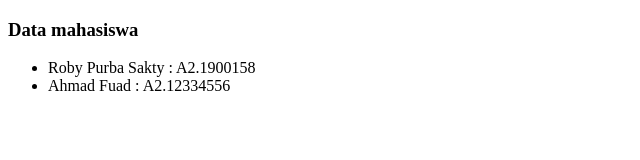
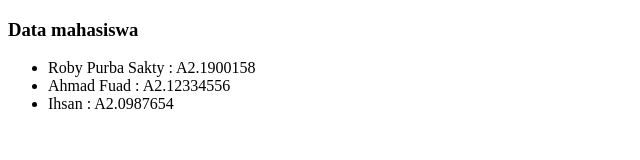
Before and after one commit to RobyPurbaSakty26/GIT, a plain HTML site: page git_Brandch_dan_merge/Mahasiswa.html in a window 1280 px wide. Shown: the whole page, without its empty margins (0-640 px from the left). Drawn offline with Linux system fonts and the light colour scheme.

Commit message:
menambahkan satu data mahasiswa

```diff
--- a/git_Brandch_dan_merge/Mahasiswa.html
+++ b/git_Brandch_dan_merge/Mahasiswa.html
@@ -11,6 +11,7 @@
     <ul>
         <li>Roby Purba Sakty    : A2.1900158</li>
         <li>Ahmad Fuad      : A2.12334556</li>
+        <li>Ihsan       : A2.0987654</li>
 
     </ul>
 </body>
```
